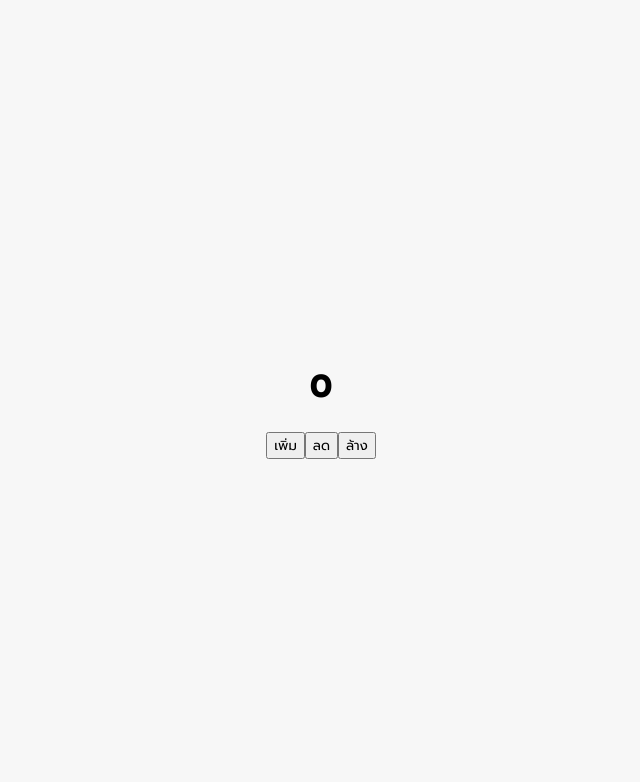
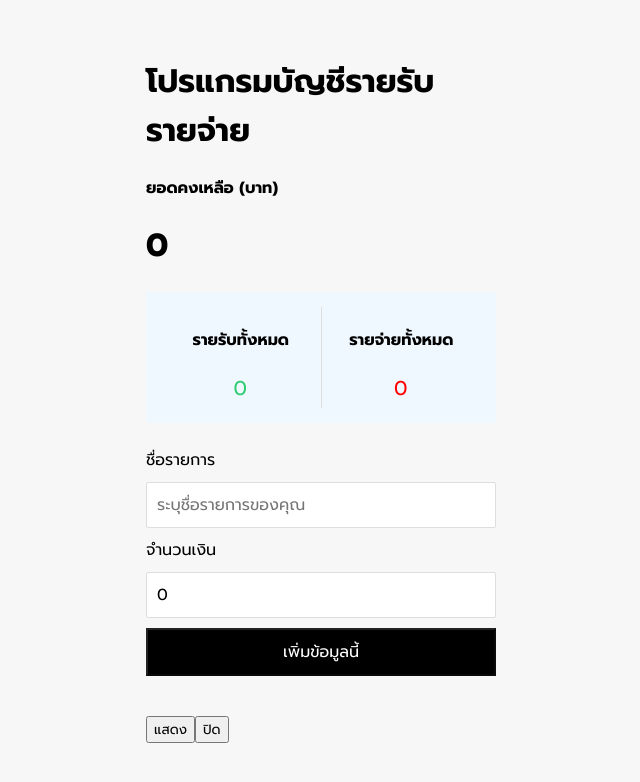
Before and after one commit to Dernorayytor/my_react_practice, a React (Create React App) app in the folder react-basic/: page / in a window 1280 px wide. Shown: the top 782 px of the page, without its empty margins (319-959 px from the left). Built offline with nearby package versions, Linux system fonts and the light colour scheme.

Commit message:
useReducer (การประยุกต์ reducer dispatch มาใช้แสดงและซ่อนหน้าเว็บ)

```diff
--- a/react-basic/src/App.js
+++ b/react-basic/src/App.js
@@ -30,38 +30,35 @@ function App() {
   },[items,ReportIncome,ReportExpense]) //ทุกครั้งที่ items มีการเปลี่ยนแปลงให้ทำงานใน useEffect ด้านล่า��
 
   //reducer state
-  const [count,setCount] = useState(0)
+  const [show,setShow] = useState([])
   const reducer = (state,action)=>{
         switch(action.type){
-          case 'ADD' :
-            return state+action.payload
-          case 'SUB' :
-            return state-action.payload
-          case 'CLEAR' :
-              return 0
+          case 'SHOW' :
+            return setShow(true)
+          case 'HIDE' :
+            return setShow(false)
         }
   }
-  const [result,dispatch] = useReducer(reducer,count)
+  const [result,dispatch] = useReducer(reducer,show)
   return (
-    // <DataContext.Provider value={
-    //   {
-    //     income: ReportIncome,
-    //     expense:ReportExpense
-    //   }
-    // }>  {/*เป็นข้อมูลกลางที่สามารถดึงไปใช้ได้กัน*/}
-    //   <div className='container'>
-    //     <Title/>
-    //     <ReportComponent/>
-    //     <FormComponent onAddItem = {onAddNewItem}/> {/*สร้างฟังก์ชั่นเพื่อรอรับค้าที่จะส่งมาจาก FromComponent.js*/}
-    //     <Transaction items = {items}/>
-    //   </div> {/*ถ้าไม่มี div หรือ root elementที่มาครอบ ส่วน html ที่แทรกใน retune จะเออเร่อ จะใช้ section/article ก็ได้หรือตัวไหนก็ได้ได้หมด <> ก็ได้*/}
-    // </DataContext.Provider>
-     <div align = "center">
-      <h1>{result}</h1>
-      <button onClick={()=>dispatch({type:"ADD",payload:10})}>เพิ่ม</button>
-      <button onClick={()=>dispatch({type:"SUB",payload:5})}>ลด</button>
-      <button onClick={()=>dispatch({type:"CLEAR"})}>ล้าง</button>
-     </div>
+    <DataContext.Provider value={
+      {
+        income: ReportIncome,
+        expense:ReportExpense
+      }
+    }>  {/*เป็นข้อมูลกลางที่สามารถดึงไปใช้ได้กัน*/}
+      <div className='container'>
+        <Title/>
+        {show && <ReportComponent/>}
+        <FormComponent onAddItem = {onAddNewItem}/> {/*สร้างฟังก์ชั่นเพื่อรอรับค้าที่จะส่งมาจาก FromComponent.js*/}
+        <Transaction items = {items}/>
+        <h1>{result}</h1>
+        <button onClick={()=>dispatch({type:"SHOW"})}>แสดง</button>
+        <button onClick={()=>dispatch({type:"HIDE"})}>ปิด</button>
+      </div> {/*ถ้าไม่มี div หรือ root elementที่มาครอบ ส่วน html ที่แทรกใน retune จะเออเร่อ จะใช้ section/article ก็ได้หรือตัวไหนก็ได้ได้หมด <> ก็ได้*/}
+    </DataContext.Provider>
+
+
   );
 }
 
```
